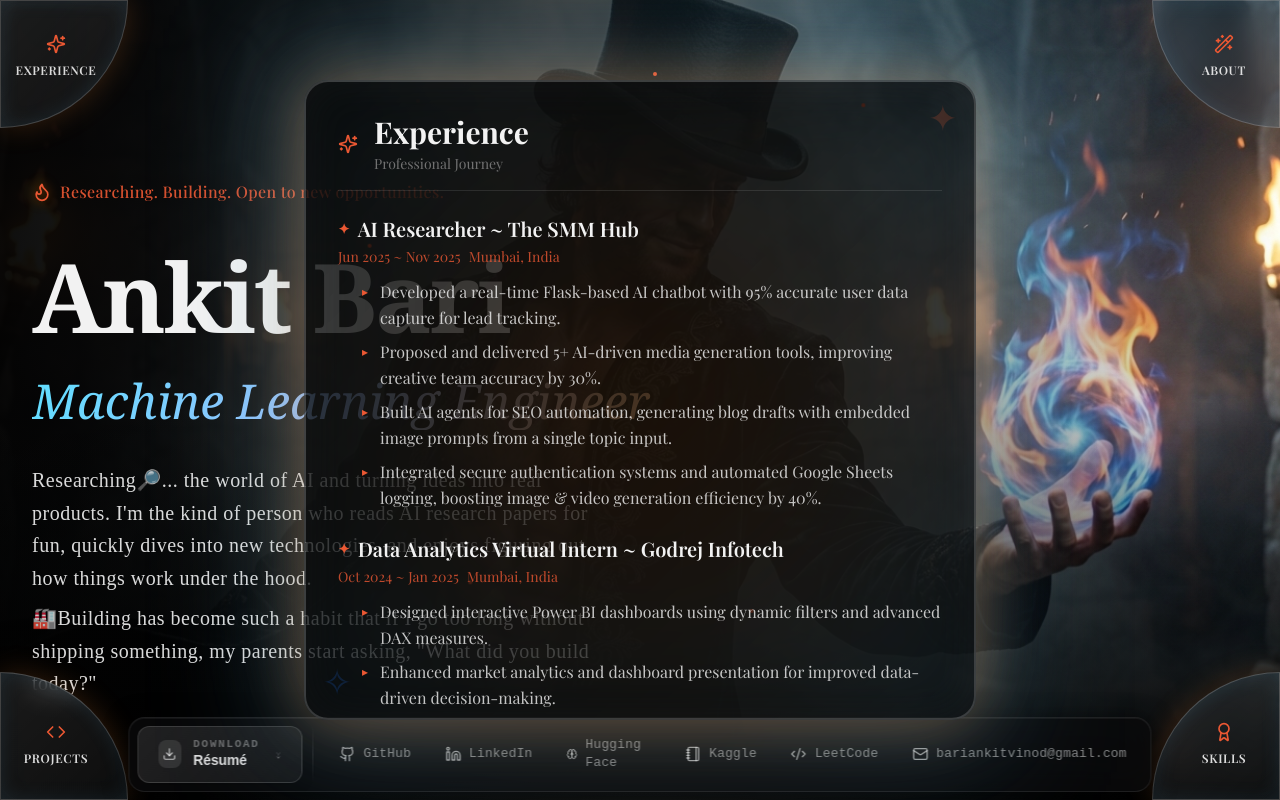
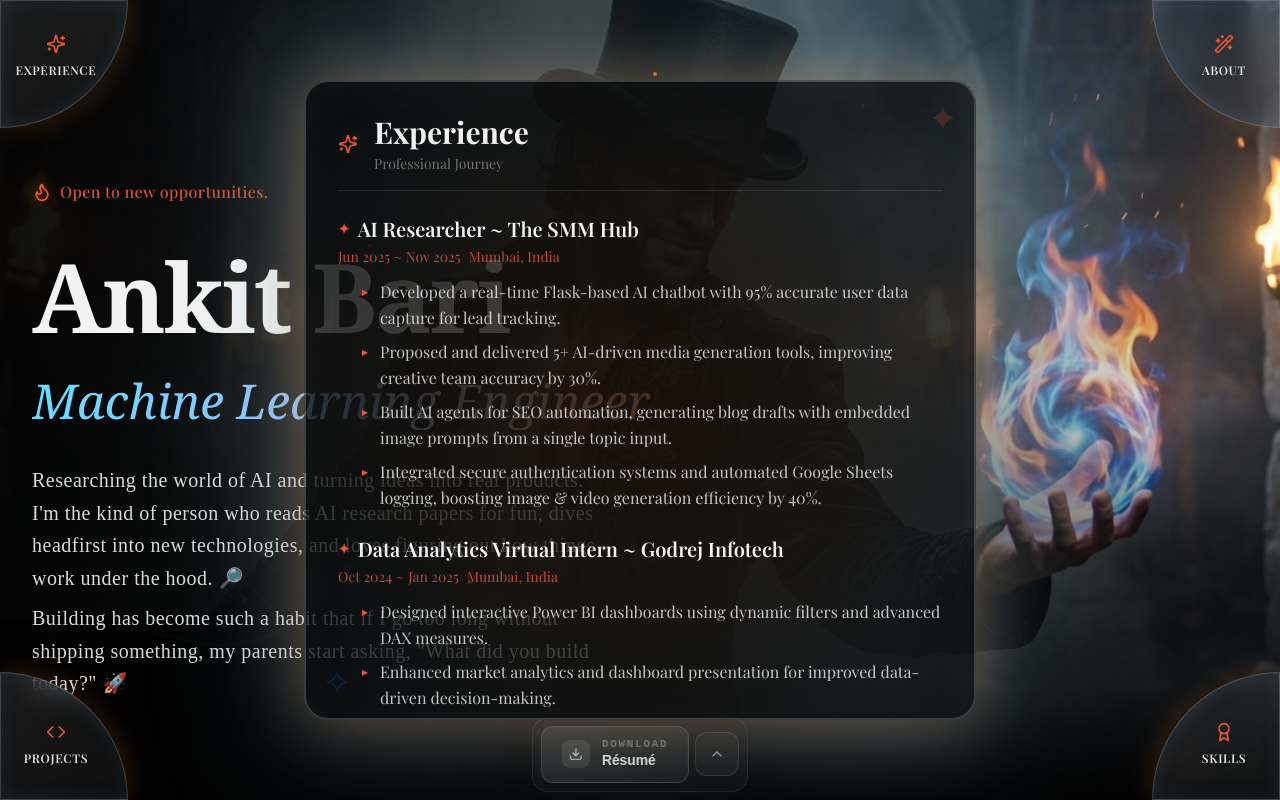
Before and after one commit to aijadugar/aijadugar, a Next.js app: page / in a window 1280 px wide. Built offline with nearby package versions, Linux system fonts and the light colour scheme.

Commit message:
resume and internet links update

```diff
--- a/components/hero-section.tsx
+++ b/components/hero-section.tsx
@@ -1,4 +1,4 @@
-import { ScrollIndicator } from "@/components/scroll-indicator"
+import { ProfileDock } from "@/components/scroll-indicator"
 import { RotatingRole } from "@/components/RotatingRole"
 import { Flame, Calendar } from "lucide-react"
 import Image from "next/image"
@@ -31,7 +31,7 @@ export function HeroSection() {
               <Flame className="h-5 w-5 text-primary filter drop-shadow-[0_0_6px_rgba(255,120,0,0.6)]" />
 
               <span className="font-medium tracking-wide text-primary/90 text-large">
-                Researching. Building. Open to new opportunities.
+                Open to new opportunities.
               </span>
             </div>
 
@@ -50,14 +50,14 @@ export function HeroSection() {
               className="max-w-xl text-xl leading-relaxed text-white/85 font-light tracking-wide"
             >
               <span>
-                Researching🔎... the world of AI and turning ideas into real products. I'm
-                the kind of person who reads AI research papers for fun, quickly dives into
-                new technologies, and enjoys figuring out how things work under the hood.
+                Researching the world of AI and turning ideas into real products. I'm the kind
+                of person who reads AI research papers for fun, dives headfirst into new
+                technologies, and loves figuring out how things work under the hood. 🔎
               </span>
 
               <span className="block mt-2">
-                🏭Building has become such a habit that if I go too long without shipping
-                something, my parents start asking, "What did you build today?"
+                Building has become such a habit that if I go too long without shipping
+                something, my parents start asking, "What did you build today?" 🚀
               </span>
             </p>
 
@@ -66,7 +66,7 @@ export function HeroSection() {
       </div>
 
       {/* Scroll Indicator */}
-      <ScrollIndicator />
+      <ProfileDock />
     </section>
   )
 }
--- a/components/scroll-indicator.tsx
+++ b/components/scroll-indicator.tsx
@@ -1,144 +1,78 @@
 "use client"
 
-import { useState, useRef } from "react"
+import { useEffect, useRef, useState } from "react"
 import { motion, AnimatePresence } from "framer-motion"
-import { Github, Linkedin, Brain, Code2, Mail, Notebook, Download } from "lucide-react"
+import {
+  Github,
+  Linkedin,
+  Brain,
+  Code2,
+  Notebook,
+  Download,
+  ChevronUp,
+} from "lucide-react"
 
-interface DockItem {
+interface HubItem {
   id: string
   label: string
-  shortLabel?: string
   href: string
   icon: React.ElementType
-  isDownload?: boolean
-  external?: boolean
 }
 
-const SECONDARY_LINKS: DockItem[] = [
+interface HubCategory {
+  id: string
+  label: string
+  items: HubItem[]
+}
+
+// Minimal inline logo for X (Twitter) — not in every lucide build,
+// so it's drawn by hand to guarantee it renders.
+function XLogo({ className }: { className?: string }) {
+  return (
+    <svg viewBox="0 0 24 24" className={className} fill="currentColor" aria-hidden="true">
+      <path d="M18.244 2.25h3.308l-7.227 8.26 8.502 11.24H16.17l-5.214-6.817L4.99 21.75H1.68l7.73-8.835L1.254 2.25H8.08l4.713 6.231zm-1.161 17.52h1.833L7.084 4.126H5.117z" />
+    </svg>
+  )
+}
+
+const CATEGORIES: HubCategory[] = [
   {
-    id: "github",
-    label: "GitHub",
-    href: "https://github.com/aijadugar",
-    icon: Github,
-    external: true,
+    id: "productive",
+    label: "Productive",
+    items: [
+      { id: "github", label: "GitHub", href: "https://github.com/aijadugar", icon: Github },
+      { id: "huggingface", label: "Hugging Face", href: "https://huggingface.co/aijadugar", icon: Brain },
+    ],
   },
   {
-    id: "linkedin",
-    label: "LinkedIn",
-    href: "https://linkedin.com/in/aijadugar",
-    icon: Linkedin,
-    external: true,
+    id: "social",
+    label: "Social",
+    items: [
+      { id: "x", label: "X", href: "https://x.com/aijadugar", icon: XLogo },
+      { id: "linkedin", label: "LinkedIn", href: "https://linkedin.com/in/aijadugar", icon: Linkedin },
+    ],
   },
   {
-    id: "huggingface",
-    label: "Hugging Face",
-    href: "https://huggingface.co/aijadugar",
-    icon: Brain,
-    external: true,
-  },
-  {
-    id: "kaggle",
-    label: "Kaggle",
-    href: "https://kaggle.com/bariankitvinod",
-    icon: Notebook,
-    external: true,
-  },
-  {
-    id: "leetcode",
-    label: "LeetCode",
-    shortLabel: "LC",
-    href: "https://leetcode.com/u/aijadugar",
-    icon: Code2,
-    external: true,
-  },
-  {
-    id: "email",
-    label: "bariankitvinod@gmail.com",
-    href: "mailto:bariankitvinod@gmail.com",
-    icon: Mail,
+    id: "competitive",
+    label: "Competitive",
+    items: [
+      { id: "kaggle", label: "Kaggle", href: "https://kaggle.com/bariankitvinod", icon: Notebook },
+      { id: "dev", label: "Dev", href: "https://dev.to/aijadugar", icon: Code2 },
+    ],
   },
 ]
 
-const HOVER_SPRING = {
-  type: "spring" as const,
-  stiffness: 380,
-  damping: 30,
-  mass: 0.6,
-}
+const SPRING = { type: "spring" as const, stiffness: 380, damping: 30, mass: 0.6 }
+const POPUP_SPRING = { type: "spring" as const, stiffness: 300, damping: 28, mass: 0.7 }
 
-const PRESS_SCALE = { scale: 0.96 }
-const HOVER_SCALE = { scale: 1.02 }
-
-interface DockButtonProps {
-  item: DockItem
-  isHovered: boolean
-  onHover: (id: string | null) => void
-  layoutId: string
-}
-
-function DockButton({ item, isHovered, onHover, layoutId }: DockButtonProps) {
-  const Icon = item.icon
-
-  const Tag = item.href.startsWith("mailto") ? "a" : item.isDownload ? "a" : "a"
-
-  return (
-    <motion.a
-      href={item.href}
-      download={item.isDownload ? "" : undefined}
-      target={item.external ? "_blank" : undefined}
-      rel={item.external ? "noopener noreferrer" : undefined}
-      className="relative flex items-center gap-2 px-4 py-2.5 rounded-xl cursor-pointer select-none outline-none focus-visible:ring-2 focus-visible:ring-white/30"
-      onHoverStart={() => onHover(item.id)}
-      onHoverEnd={() => onHover(null)}
-      onFocus={() => onHover(item.id)}
-      onBlur={() => onHover(null)}
-      whileHover={HOVER_SCALE}
-      whileTap={PRESS_SCALE}
-      transition={HOVER_SPRING}
-      aria-label={item.label}
-    >
-      {/* Shared sliding highlight */}
-      <AnimatePresence>
-        {isHovered && (
-          <motion.span
-            layoutId={layoutId}
-            className="absolute inset-0 rounded-xl bg-white/[0.07] border border-white/10"
-            initial={{ opacity: 0 }}
-            animate={{ opacity: 1 }}
-            exit={{ opacity: 0 }}
-            transition={HOVER_SPRING}
-            style={{ zIndex: 0 }}
-          />
-        )}
-      </AnimatePresence>
-
-      <Icon
-        className="relative z-10 w-4 h-4 text-white/60 transition-colors duration-200"
-        style={{ color: isHovered ? "rgba(255,255,255,0.95)" : undefined }}
-        aria-hidden="true"
-      />
-      <span
-        className="relative z-10 text-sm font-medium tracking-tight transition-colors duration-200"
-        style={{
-          color: isHovered ? "rgba(255,255,255,0.95)" : "rgba(255,255,255,0.50)",
-          fontFamily: "'DM Mono', 'Fira Mono', monospace",
-          fontSize: "0.8125rem",
-          letterSpacing: "0.01em",
-        }}
-      >
-        {item.label}
-      </span>
-    </motion.a>
-  )
-}
-
-function ResumeCTA() {
+function ResumeCTA({ onOpen }: { onOpen: () => void }) {
   const [isHovered, setIsHovered] = useState(false)
 
   return (
     <motion.a
       href="/Ankit_Bari_Resume.pdf"
       download
+      onClick={onOpen}
       className="relative flex items-center gap-3 px-5 py-3 rounded-xl cursor-pointer select-none outline-none focus-visible:ring-2 focus-visible:ring-white/40 overflow-hidden"
       onHoverStart={() => setIsHovered(true)}
       onHoverEnd={() => setIsHovered(false)}
@@ -146,8 +80,8 @@ function ResumeCTA() {
       onBlur={() => setIsHovered(false)}
       whileHover={{ scale: 1.025 }}
       whileTap={{ scale: 0.97 }}
-      transition={HOVER_SPRING}
-      aria-label="Download Resume"
+      transition={SPRING}
+      aria-label="Download resume and open profile hub"
       style={{
         background: "linear-gradient(135deg, rgba(255,255,255,0.10) 0%, rgba(255,255,255,0.05) 100%)",
         border: "1px solid rgba(255,255,255,0.14)",
@@ -156,7 +90,6 @@ function ResumeCTA() {
           : "0 2px 12px rgba(0,0,0,0.25)",
       }}
     >
-      {/* Animated shimmer sweep on hover */}
       <motion.span
         className="pointer-events-none absolute inset-0 rounded-xl"
         animate={
@@ -172,7 +105,6 @@ function ResumeCTA() {
         transition={{ duration: 0.55, ease: "easeOut" }}
       />
 
-      {/* Icon */}
       <span className="relative z-10 flex items-center justify-center w-7 h-7 rounded-lg bg-white/10">
         <Download
           className="w-3.5 h-3.5"
@@ -180,7 +112,6 @@ function ResumeCTA() {
         />
       </span>
 
-      {/* Label */}
       <span className="relative z-10 flex flex-col leading-none">
         <span
           className="text-[0.7rem] uppercase tracking-[0.14em] font-semibold transition-colors duration-200"
@@ -202,87 +133,234 @@ function ResumeCTA() {
           Résumé
         </span>
       </span>
-
-      {/* Right arrow glyph */}
-      <motion.span
-        className="relative z-10 ml-1 text-xs"
-        animate={{ x: isHovered ? 2 : 0, opacity: isHovered ? 0.8 : 0.35 }}
-        transition={HOVER_SPRING}
-        style={{ color: "rgba(255,255,255,0.9)" }}
-        aria-hidden="true"
-      >
-        ↓
-      </motion.span>
     </motion.a>
   )
 }
 
-function Divider() {
+function HubToggle({ open, onToggle }: { open: boolean; onToggle: () => void }) {
+  const [isHovered, setIsHovered] = useState(false)
+
   return (
-    <span
-      className="hidden sm:block self-stretch w-px mx-1"
-      style={{ background: "linear-gradient(to bottom, transparent, rgba(255,255,255,0.12), transparent)" }}
-      aria-hidden="true"
+    <motion.button
+      type="button"
+      onClick={onToggle}
+      onHoverStart={() => setIsHovered(true)}
+      onHoverEnd={() => setIsHovered(false)}
+      onFocus={() => setIsHovered(true)}
+      onBlur={() => setIsHovered(false)}
+      whileHover={{ scale: 1.06 }}
+      whileTap={{ scale: 0.92 }}
+      transition={SPRING}
+      aria-label={open ? "Close profile hub" : "Open profile hub"}
+      aria-expanded={open}
+      className="relative flex items-center justify-center w-11 h-11 rounded-xl outline-none focus-visible:ring-2 focus-visible:ring-white/30"
+      style={{
+        background: isHovered || open ? "rgba(255,255,255,0.09)" : "rgba(255,255,255,0.04)",
+        border: "1px solid rgba(255,255,255,0.12)",
+      }}
+    >
+      <motion.span
+        animate={{ rotate: open ? 180 : 0 }}
+        transition={SPRING}
+        className="flex items-center justify-center"
+      >
+        <ChevronUp
+          className="w-4 h-4"
+          style={{ color: isHovered || open ? "rgba(255,255,255,0.95)" : "rgba(255,255,255,0.55)" }}
         />
+      </motion.span>
+    </motion.button>
   )
 }
 
-export function ScrollIndicator() {
+function HubColumn({ category }: { category: HubCategory }) {
   const [hoveredId, setHoveredId] = useState<string | null>(null)
-
-  const LAYOUT_ID = "dock-hover-pill"
+  const layoutId = `hub-pill-${category.id}`
 
   return (
+    <div className="flex flex-col min-w-0">
+      <span
+        className="mb-2 px-1 text-[0.65rem] uppercase tracking-[0.16em] font-semibold"
+        style={{
+          color: "rgba(255,255,255,0.38)",
+          fontFamily: "'DM Mono', 'Fira Mono', monospace",
+        }}
+      >
+        {category.label}
+      </span>
+
+      <div className="flex flex-col gap-0.5" role="list">
+        {category.items.map((item) => {
+          const Icon = item.icon
+          const isHovered = hoveredId === item.id
+          return (
+            <a
+              key={item.id}
+              href={item.href}
+              target="_blank"
+              rel="noopener noreferrer"
+              role="listitem"
+              onMouseEnter={() => setHoveredId(item.id)}
+              onMouseLeave={() => setHoveredId(null)}
+              onFocus={() => setHoveredId(item.id)}
+              onBlur={() => setHoveredId(null)}
+              className="relative flex items-center gap-2.5 px-3 py-2.5 rounded-lg cursor-pointer select-none outline-none focus-visible:ring-2 focus-visible:ring-white/30"
+              aria-label={item.label}
+            >
+              <AnimatePresence>
+                {isHovered && (
+                  <motion.span
+                    layoutId={layoutId}
+                    className="absolute inset-0 rounded-lg bg-white/[0.08] border border-white/10"
+                    initial={{ opacity: 0 }}
+                    animate={{ opacity: 1 }}
+                    exit={{ opacity: 0 }}
+                    transition={SPRING}
+                    style={{ zIndex: 0 }}
+                  />
+                )}
+              </AnimatePresence>
+
+              <Icon
+                className="relative z-10 w-4 h-4 shrink-0 transition-colors duration-200"
+                style={{ color: isHovered ? "rgba(255,255,255,0.95)" : "rgba(255,255,255,0.55)" }}
+              />
+              <span
+                className="relative z-10 text-sm font-medium tracking-tight truncate transition-colors duration-200"
+                style={{
+                  color: isHovered ? "rgba(255,255,255,0.95)" : "rgba(255,255,255,0.55)",
+                  fontFamily: "'DM Mono', 'Fira Mono', monospace",
+                  fontSize: "0.8125rem",
+                }}
+              >
+                {item.label}
+              </span>
+            </a>
+          )
+        })}
+      </div>
+    </div>
+  )
+}
+
+function HubPanel() {
+  return (
+    <motion.div
+      role="dialog"
+      aria-label="Ankit's Hub"
+      aria-modal="true"
+      onClick={(e) => e.stopPropagation()}
+      initial={{ opacity: 0, y: 24, scale: 0.96 }}
+      animate={{ opacity: 1, y: 0, scale: 1 }}
+      exit={{ opacity: 0, y: 24, scale: 0.96 }}
+      transition={POPUP_SPRING}
+      className="fixed left-1/2 -translate-x-1/2 z-50 w-[calc(100vw-2rem)] max-w-[560px] bottom-24 sm:bottom-28"
+      style={{
+        background: "rgba(10, 10, 12, 0.86)",
+        backdropFilter: "blur(24px) saturate(160%)",
+        WebkitBackdropFilter: "blur(24px) saturate(160%)",
+        border: "1px solid rgba(255,255,255,0.10)",
+        boxShadow: "0 12px 48px rgba(0,0,0,0.55), 0 1px 0 rgba(255,255,255,0.05) inset",
+        borderRadius: "1.25rem",
+      }}
+    >
+      <div className="px-6 pt-6 pb-2">
+        <h2
+          className="text-lg font-semibold tracking-tight"
+          style={{
+            color: "rgba(255,255,255,0.95)",
+            fontFamily: "'DM Sans', 'Geist', sans-serif",
+            letterSpacing: "-0.01em",
+          }}
+        >
+          Ankit's Hub
+        </h2>
+        <p
+          className="mt-1 text-xs"
+          style={{ color: "rgba(255,255,255,0.4)", fontFamily: "'DM Mono', 'Fira Mono', monospace" }}
+        >
+          find me around the internet
+        </p>
+      </div>
+
+      <div
+        className="h-px mx-6 my-2"
+        style={{ background: "linear-gradient(to right, transparent, rgba(255,255,255,0.12), transparent)" }}
+      />
+
+      <div className="grid grid-cols-1 sm:grid-cols-3 gap-x-4 gap-y-5 px-4 sm:px-5 pb-6 pt-2 max-h-[50vh] overflow-y-auto">
+        {CATEGORIES.map((category) => (
+          <HubColumn key={category.id} category={category} />
+        ))}
+      </div>
+    </motion.div>
+  )
+}
+
+export function ProfileDock() {
+  const [open, setOpen] = useState(false)
+
+  // Close on Escape
+  useEffect(() => {
+    if (!open) return
+    const onKey = (e: KeyboardEvent) => {
+      if (e.key === "Escape") setOpen(false)
+    }
+    window.addEventListener("keydown", onKey)
+    return () => window.removeEventListener("keydown", onKey)
+  }, [open])
+
+  return (
+    <>
+      {/* Backdrop — click anywhere on it (or any background pop-up) to close */}
+      <AnimatePresence>
+        {open && (
+          <motion.div
+            className="fixed inset-0 z-40"
+            initial={{ opacity: 0 }}
+            animate={{ opacity: 1 }}
+            exit={{ opacity: 0 }}
+            transition={{ duration: 0.3 }}
+            onClick={() => setOpen(false)}
+            style={{ background: "rgba(0,0,0,0.35)" }}
+          />
+        )}
+      </AnimatePresence>
+
+      {/* Hub popup */}
+      <AnimatePresence>{open && <HubPanel />}</AnimatePresence>
+
+      {/* Dock — always visible, never hidden by the popup */}
       <div
         className="fixed bottom-2 left-1/2 z-50 -translate-x-1/2"
         role="navigation"
-      aria-label="Profile links and resume"
+        aria-label="Resume and profile hub"
       >
-      {/* Outer glow halo — very subtle */}
         <div
           className="absolute -inset-4 rounded-3xl pointer-events-none"
           style={{
-          background:
-            "radial-gradient(ellipse at 50% 100%, rgba(255,255,255,0.04) 0%, transparent 70%)",
+            background: "radial-gradient(ellipse at 50% 100%, rgba(255,255,255,0.04) 0%, transparent 70%)",
           }}
           aria-hidden="true"
         />
 
-      {/* Dock container */}
         <motion.div
-        className="relative flex flex-wrap sm:flex-nowrap items-center gap-1 sm:gap-1.5 px-2 py-2 rounded-2xl"
+          className="relative flex items-center gap-1.5 px-2 py-2 rounded-2xl"
           style={{
             background: "rgba(10, 10, 12, 0.82)",
             backdropFilter: "blur(20px) saturate(160%)",
             WebkitBackdropFilter: "blur(20px) saturate(160%)",
             border: "1px solid rgba(255,255,255,0.09)",
-          boxShadow:
-            "0 4px 24px rgba(0,0,0,0.5), 0 1px 0 rgba(255,255,255,0.05) inset",
+            boxShadow: "0 4px 24px rgba(0,0,0,0.5), 0 1px 0 rgba(255,255,255,0.05) inset",
           }}
           initial={{ opacity: 0, y: 16, scale: 0.97 }}
           animate={{ opacity: 1, y: 0, scale: 1 }}
           transition={{ duration: 0.55, ease: [0.22, 1, 0.36, 1], delay: 0.3 }}
         >
-        {/* Primary CTA */}
-        <ResumeCTA />
-
-        {/* Divider */}
-        <Divider />
-
-        {/* Secondary links with shared hover indicator */}
-        <div className="flex items-center gap-0.5" role="list">
-          {SECONDARY_LINKS.map((item) => (
-            <div key={item.id} role="listitem">
-              <DockButton
-                item={item}
-                isHovered={hoveredId === item.id}
-                onHover={setHoveredId}
-                layoutId={LAYOUT_ID}
-              />
-            </div>
-          ))}
-        </div>
+          <ResumeCTA onOpen={() => setOpen(true)} />
+          <HubToggle open={open} onToggle={() => setOpen((v) => !v)} />
         </motion.div>
       </div>
+    </>
   )
 }
```
Also changed, not shown: 1 other file (tests, documents, lock files or other folders). Lines whose indentation alone changed are shown as unchanged.
